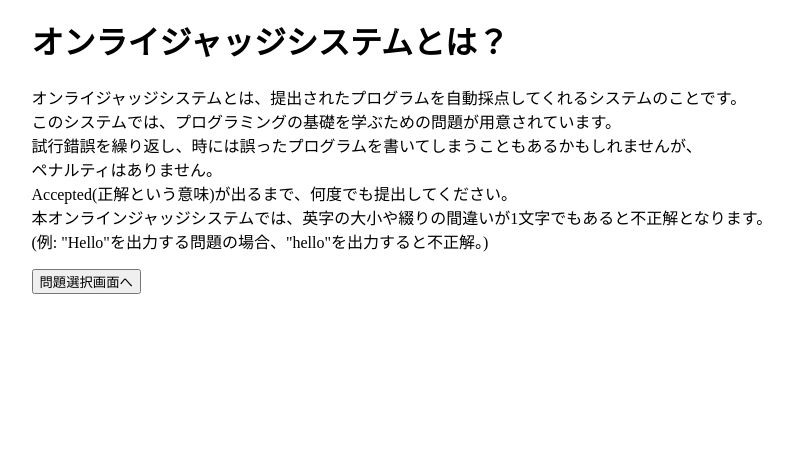
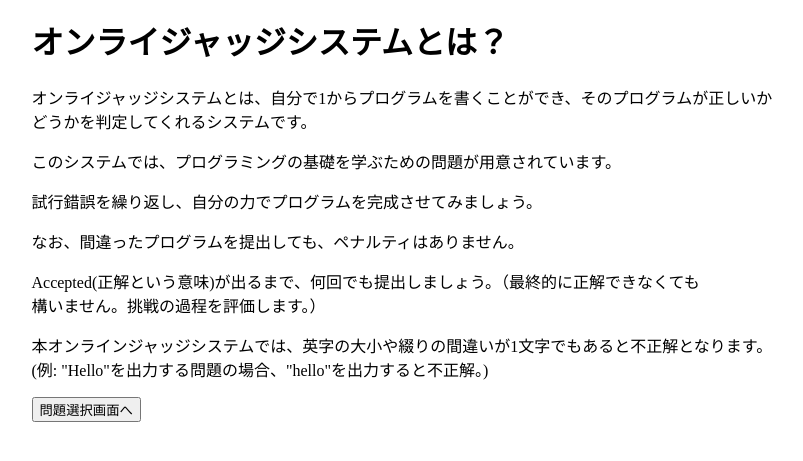
Before and after one commit to demisequartet/onlinejudge_by_python, a Flask app: page /top in a window 1280 px wide; the page is wider, and only the part inside the window is pictured. Shown: the part 54-515 px from the top of that part, without its empty margins (342-1145 px from the left). Run offline with Flask 2, Linux system fonts and the light colour scheme; some libraries are stand-ins or nearby versions.

Commit message:
alertのResponseID削除、top.htmlの説明文修正

```diff
--- a/templates/index.html
+++ b/templates/index.html
@@ -241,7 +241,7 @@
           // await query(queryString);
           await queryByPOST(path, param);
           console.log(res_data);
-          let res = `${res_data["result"]}(${res_data["responseID"]})`;
+          let res = `${res_data["result"]}`;
           console.log(res);
           alert(res);
         }
--- a/templates/top.html
+++ b/templates/top.html
@@ -37,21 +37,29 @@
 
     <div class="explain">
       <h1>オンライジャッジシステムとは？</h1>
+
       <p>
-        オンライジャッジシステムとは、提出されたプログラムを自動採点してくれるシステムのことです。
+        オンライジャッジシステムとは、自分で1からプログラムを書くことができ、そのプログラムが正しいかどうかを判定してくれるシステムです。
+      </p>
+
+      <p>このシステムでは、プログラミングの基礎を学ぶための問題が用意されています。</p>
+
+      <p>試行錯誤を繰り返し、自分の力でプログラムを完成させてみましょう。</p>
+
+      <p>なお、間違ったプログラムを提出しても、ペナルティはありません。</p>
+
+      <p>
+        Accepted(正解という意味)が出るまで、何回でも提出しましょう。（最終的に正解できなくても
         <br />
-        このシステムでは、プログラミングの基礎を学ぶための問題が用意されています。
-        <br />
-        試行錯誤を繰り返し、時には誤ったプログラムを書いてしまうこともあるかもしれませんが、
-        <br />
-        ペナルティはありません。
-        <br />
-        Accepted(正解という意味)が出るまで、何度でも提出してください。
-        <br />
+        構いません。挑戦の過程を評価します。）
+      </p>
+
+      <p>
         本オンラインジャッジシステムでは、英字の大小や綴りの間違いが1文字でもあると不正解となります。
         <br />
         (例: "Hello"を出力する問題の場合、"hello"を出力すると不正解。)
       </p>
+
       <input type="button" onclick="location.href='./choice'" value="問題選択画面へ" />
     </div>
   </body>
```
